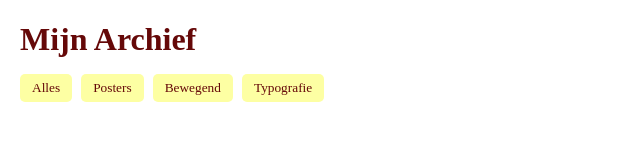
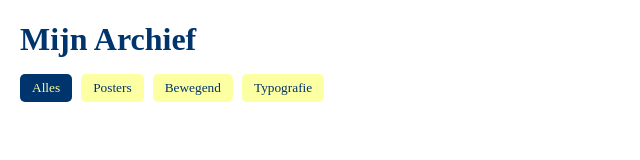
Before and after one commit to annickqw/archive, a website: page index.html in a window 1280 px wide. In both pictures the pointer is over the button "Alles". Shown: the whole page, without its empty margins (0-640 px from the left). Drawn offline with nearby package versions, Linux system fonts and the light colour scheme.

Commit message:
beschrijf hier wat je veranderd hebt

```diff
--- a/index.html
+++ b/index.html
@@ -45,7 +45,7 @@
     const iso = new Isotope(grid, {
       itemSelector: '.grid-item',
       //columnWidth: 50,
-      layoutMode: 'masonry'
+      layoutMode: 'cellsByColumn'
     });
 
     // filter buttons
--- a/style.css
+++ b/style.css
@@ -2,7 +2,7 @@ body {
   font-family: 'Times New Roman', Times, serif ;
   margin: 20px;
   background: #ffffff;
-  color: #650808;
+  color: #00346c;
 }
 
 h1 {
@@ -18,14 +18,14 @@ h1 {
   padding: 6px 12px;
   border: none;
   background: #fdffa3;
-  color: #650808;
+  color: #00346c;
 
   cursor: pointer;
   border-radius: 5px;
 }
 .filters button:hover {
-  background: #fdffa3;
-  color: #650808;
+  background: #00346c;
+  color: #fdffa3;
 }
 
 .grid {
@@ -41,7 +41,7 @@ h1 {
 }
 .grid-item:hover {
   border-style: solid;
-  border-width: 3px;
+  border-width: 10px;
   border-color: #fdffa3;
   z-index: 10;
 
```
